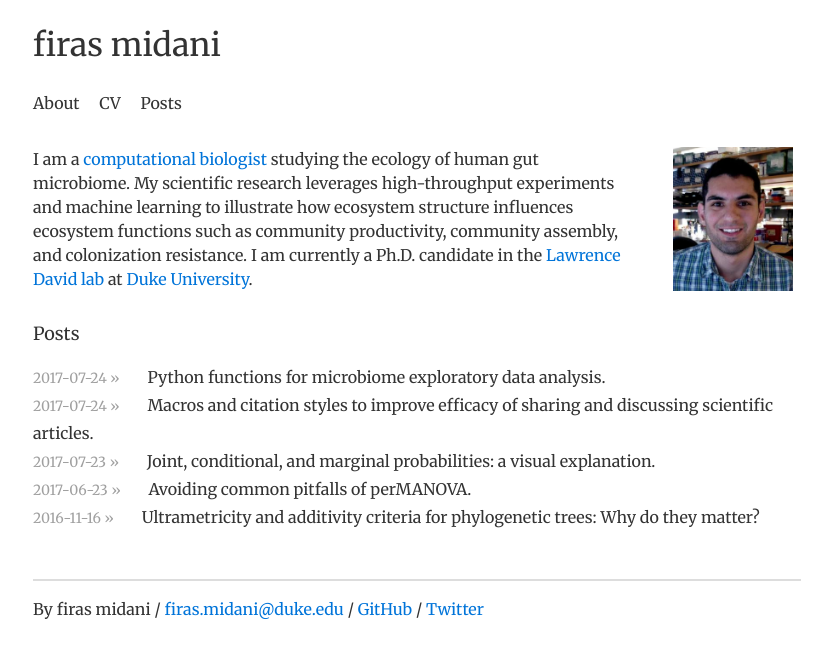
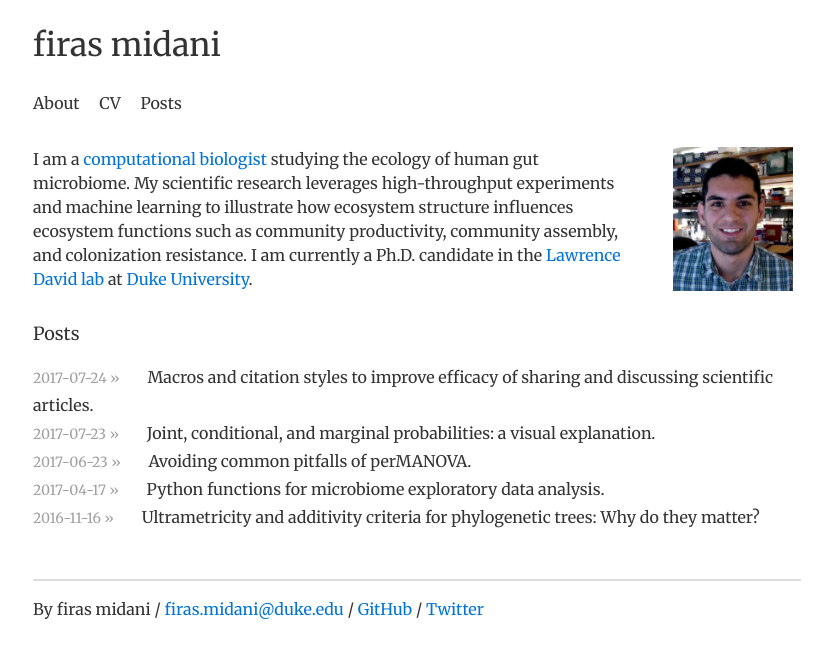
Before and after one commit to firasmidani/firasmidani.github.io, a Jekyll site: the page built from index.html, in a window 1280 px wide. Shown: the top 658 px of the page, without its empty margins (223-1055 px from the left). Built offline with Jekyll 4.4.1, drawn with Linux system fonts in a browser that asks for light colours; comment, search, counter and statistics services are not loaded.

Commit message:
Update and rename 2017-07-24-python-microbiome-EDA.md to 2017-04-17-python-microbiome-EDA.md

```diff
--- a/_posts/2017-07-24-python-microbiome-EDA.md
+++ b/_posts/2017-04-17-python-microbiome-EDA.md
@@ -1,7 +1,7 @@
 ---
 layout: post
 title: "Python functions for microbiome exploratory data analysis."
-date: 2017-07-24
+date: 2017-04-17
 use_math: true
 comments: true
 ---
```
